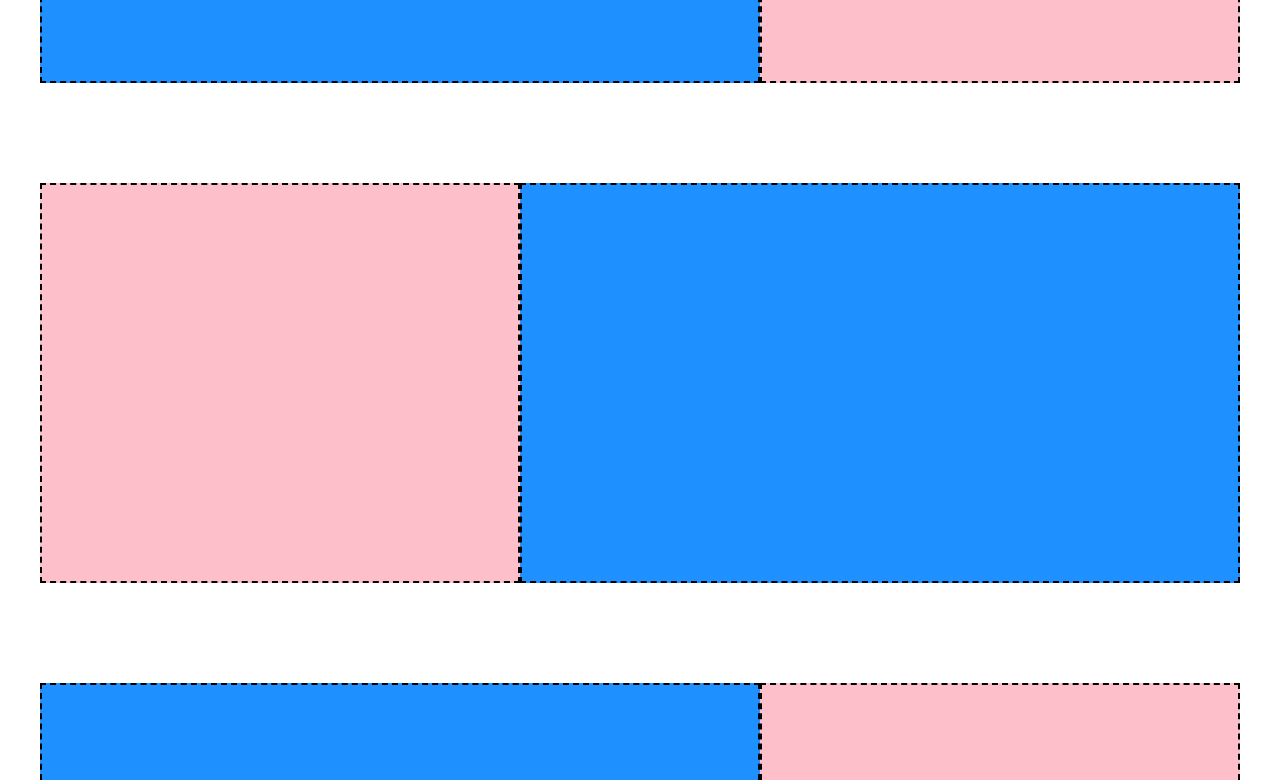
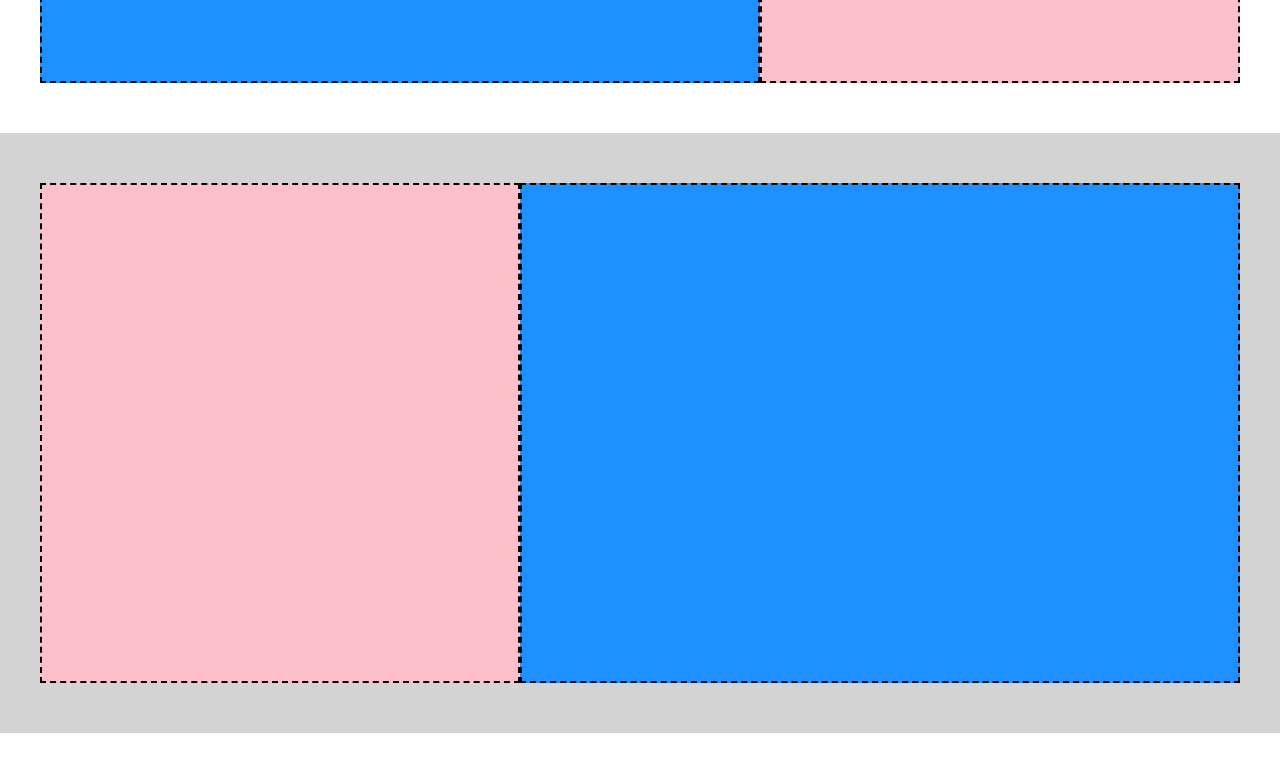
Before and after one commit to TiffanyElizabeth/htmlcss-struttura-discord, a plain HTML site: page index.html in a window 1280 px wide. Shown: the part 940-1720 px from the top of the page. Drawn offline with Linux system fonts and the light colour scheme.

Commit message:
feat: fix pink box and grey section background

```diff
--- a/css/style.css
+++ b/css/style.css
@@ -62,9 +62,7 @@ section {
 }
 
 .header-bottom .hero {
-    display: flex;
-    align-content: center;
-    justify-content: center;
+    margin: auto;
     background-color: #EE82EE;
     min-height: 400px;
     width: 75%;
@@ -92,9 +90,13 @@ section {
     border: 2px dashed black;
 }
 
-#section2 {
+#section2 .container {
     display: flex;
     min-height: 500px;
+}
+
+.bg-grey {
+    background-color: #D3D3D3;
 }
 
 #section4 {
--- a/index.html
+++ b/index.html
@@ -31,10 +31,12 @@
             <div class="col-left"></div>
             <div class="col-right"></div>
        </section>
-       <section id="section2" class="container">
+       <section id="section2" class="bg-grey">
+       <div class="container">
             <div class="col-left"></div>
             <div class="col-right"></div>
-       </section>
+       </div>
+        </section>
        <section id="section1" class="container">
             <div class="col-left"></div>
             <div class="col-right"></div>
```
